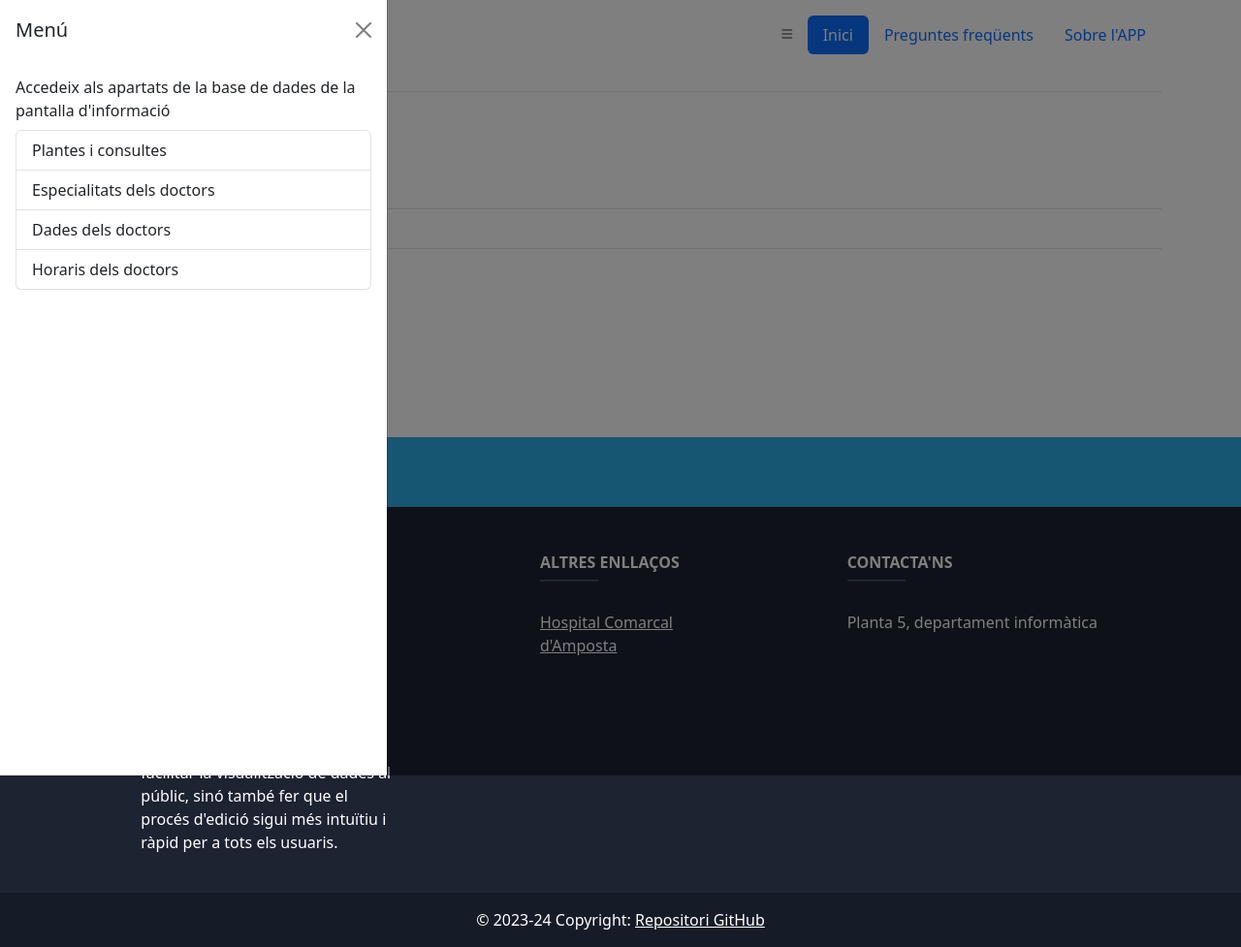
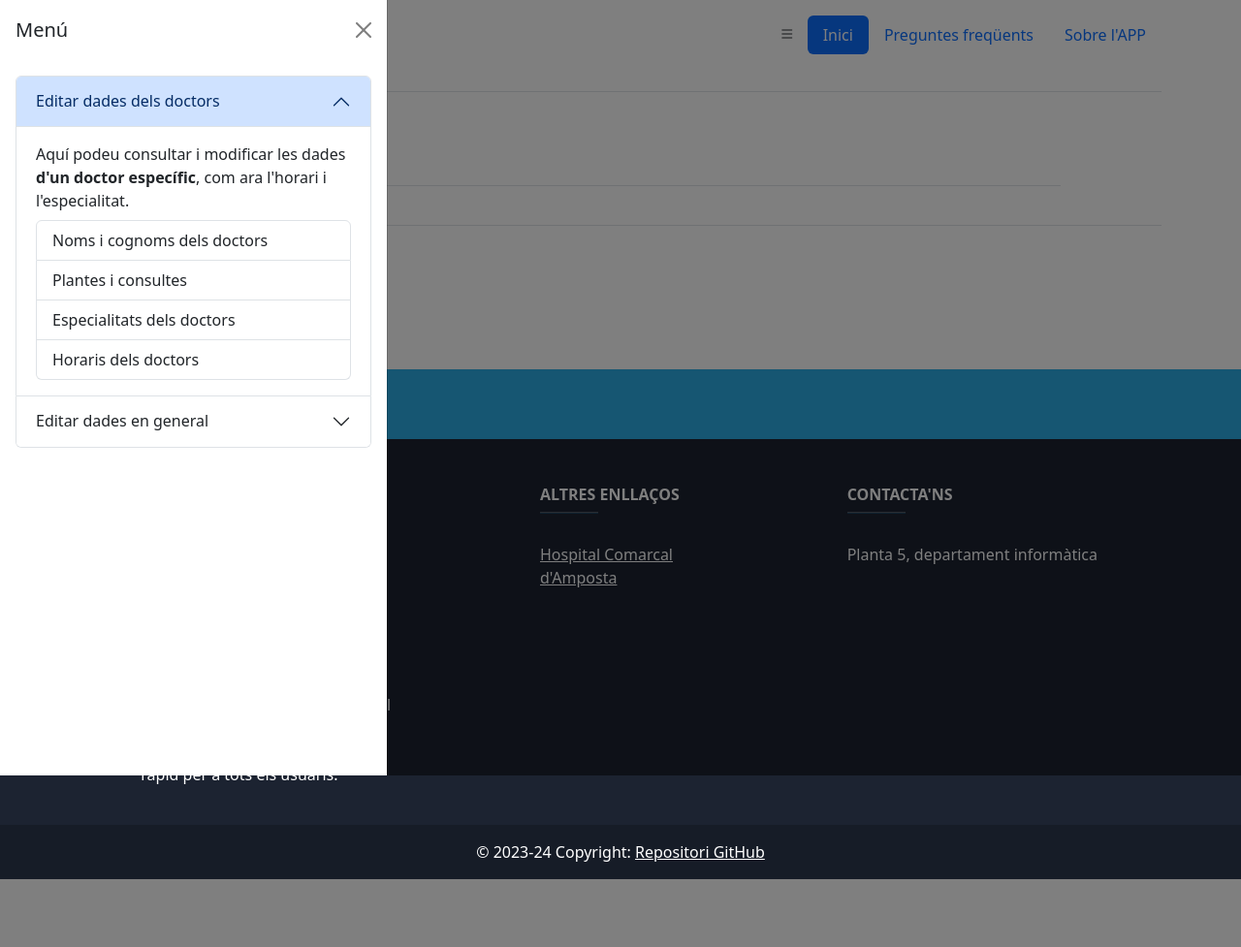
Before and after one commit to Kizumi19/2-Project_ScreenInfo, a Symfony app: template templates/speciality/show.html.twig in a window 1280 px wide, after a click that opens the changed part. Shown: the whole page at 97% size. After the commit the page ends 907 px from the top, so only its background shows below. Run offline with Twig, Linux system fonts and the light colour scheme; the template is opened without the code that fills it, so the values that code supplies are empty; some libraries are stand-ins or nearby versions.

Commit message:
Solving problems with Speciality for,

```diff
--- a/public/styles/style.css
+++ b/public/styles/style.css
@@ -22,3 +22,7 @@
 .boto-personalitzat:hover {
     background-color: #7639b0;  /* To més oscur per als fons */
 }
+.scrollable-list {
+    max-height: 200px; /* Ajusta esto según el tamaño que necesites */
+    overflow-y: auto; /* Esto habilitará el scrollbar si el contenido excede la altura máxima */
+}
--- a/templates/speciality/_delete_form.html.twig
+++ b/templates/speciality/_delete_form.html.twig
@@ -1,4 +1,4 @@
-<form method="post" action="{{ path('app_speciality_delete', {'id': speciality.id}) }}" onsubmit="return confirm('Estàs segur que vols eliminar aquest element? No es recuperarà?');">
+<form method="post" action="{{ path('app_speciality_delete', {'id': speciality.id}) }}" onsubmit="return confirm('Estàs segur que vols eliminar aquest element? No es recuperarà');">
     <input type="hidden" name="_token" value="{{ csrf_token('delete' ~ speciality.id) }}">
-    <button class="btn btn-danger mt-2">Esborra</button>
+    <button class="btn">Esborra</button>
 </form>
--- a/templates/speciality/_form.html.twig
+++ b/templates/speciality/_form.html.twig
@@ -1,4 +1,4 @@
 {{ form_start(form) }}
     {{ form_widget(form) }}
-<button class="btn btn-success">{{ button_label|default('Guardar canvis') }}</button>
+    <button class="btn btn-success">{{ button_label|default('Guardar canvis') }}</button>
 {{ form_end(form) }}
--- a/templates/speciality/edit.html.twig
+++ b/templates/speciality/edit.html.twig
@@ -1,9 +1,10 @@
 {% extends 'base.html.twig' %}
 
-{% block title %}Editar especialitat{% endblock %}
+{% block title %}Edit Speciality{% endblock %}
 
 {% block inside_body %}
-    <h1>Edita l'especialitat del doctor</h1>
+
+    <h1>Edit Speciality</h1>
 
     {{ include('speciality/_form.html.twig', {'button_label': 'Update'}) }}
 
--- a/templates/speciality/new.html.twig
+++ b/templates/speciality/new.html.twig
@@ -1,9 +1,9 @@
 {% extends 'base.html.twig' %}
 
-{% block title %}Nova especialitat{% endblock %}
+{% block title %}New Speciality{% endblock %}
 
 {% block inside_body %}
-    <h1>Crea una nova especialitat</h1>
+    <h1>Create new Speciality</h1>
 
     {{ include('speciality/_form.html.twig') }}
 
--- a/templates/speciality/show.html.twig
+++ b/templates/speciality/show.html.twig
@@ -3,32 +3,23 @@
 {% block title %}Speciality{% endblock %}
 
 {% block inside_body %}
-    <h1>Especialitat</h1>
+    <h1>Speciality</h1>
 
     <table class="table">
         <tbody>
-
-        <tr>
-            <th>Doctor</th>
-            <td>
-                {% for nameDoctor in speciality.fullNamesOfDoctors %}
-                    {{ nameDoctor }}
-                {% endfor %}
-            </td>
-        </tr>
             <tr>
-
-                <th>Tipus d'especialitat</th>
+                <td>{{ speciality.id }}</td>
+            </tr>
+            <tr>
+                <th>Tipus especialitat</th>
                 <td>{{ speciality.TypeSpeciality }}</td>
             </tr>
         </tbody>
     </table>
 
+    {{ include('speciality/_back_to_list.html.twig') }}
 
-    <a class="btn btn-primary" href="{{ path('app_speciality_edit', {'id': speciality.id}) }}">Edita </a>
+    <a href="{{ path('app_speciality_edit', {'id': speciality.id}) }}">edit</a>
 
     {{ include('speciality/_delete_form.html.twig') }}
-    {{ include('speciality/_back_to_list.html.twig') }}
-
-
 {% endblock %}
--- a/templates/subNavbarAdmin.html.twig
+++ b/templates/subNavbarAdmin.html.twig
@@ -10,17 +10,56 @@
             <button type="button" class="btn-close" data-bs-dismiss="offcanvas" aria-label="Close"></button>
         </div>
         <div class="offcanvas-body">
+            <div class="accordion" id="accordionPanelsStayOpenExample">
+                <div class="accordion-item">
+                    <h2 class="accordion-header" id="panelsStayOpen-headingOne">
+                        <button class="accordion-button" type="button" data-bs-toggle="collapse" data-bs-target="#panelsStayOpen-collapseOne" aria-expanded="true" aria-controls="panelsStayOpen-collapseOne">
+                            Editar dades dels doctors
+                        </button>
+                    </h2>
+                    <div id="panelsStayOpen-collapseOne" class="accordion-collapse collapse show" aria-labelledby="panelsStayOpen-headingOne">
+                        <div class="accordion-body">
                             <div>
-                Accedeix als apartats de la base de dades de la pantalla d'informació
+                                Aquí podeu consultar i modificar les dades <strong> d'un doctor específic</strong>, com ara l'horari i l'especialitat.
                             </div>
                             <div class="list-group mt-2">
+                                <a href="{{ path('app_doctor_index') }}" class="list-group-item list-group-item-action">Noms i cognoms dels doctors</a>
                                 <a href="{{ path('app_location_index') }}" class="list-group-item list-group-item-action" aria-current="true">
                                     Plantes i consultes
                                 </a>
                                 <a href="{{ path('app_speciality_index') }}" class="list-group-item list-group-item-action">Especialitats dels doctors</a>
-                <a href="{{ path('app_doctor_index') }}" class="list-group-item list-group-item-action">Dades dels doctors</a>
+
                                 <a href="{{ path('app_schedule_index') }}" class="list-group-item list-group-item-action">Horaris dels doctors</a>
                             </div>
                         </div>
                     </div>
+                </div>
+                <div class="accordion-item">
+                    <h2 class="accordion-header" id="panelsStayOpen-headingTwo">
+                        <button class="accordion-button collapsed" type="button" data-bs-toggle="collapse" data-bs-target="#panelsStayOpen-collapseTwo" aria-expanded="false" aria-controls="panelsStayOpen-collapseTwo">
+                            Editar dades en general
+                        </button>
+                    </h2>
+                    <div id="panelsStayOpen-collapseTwo" class="accordion-collapse collapse" aria-labelledby="panelsStayOpen-headingTwo">
+                        <div class="accordion-body scrollable-list">
+                            <p>En aquesta secció, podreu canviar i actualitzar les dades que s'apliquen <strong>a tots els doctors</strong>.</p>
+
+                            <p>Aquestes modificacions són generals i no s'enfoquen en un doctor individual com a la secció anterior.</p>
+                        </div>
+                        <div class="list-group mt-2">
+                            <a href="{{ path('app_doctor_index') }}" class="list-group-item list-group-item-action">Noms i cognoms dels doctors</a>
+                            <a href="{{ path('app_location_index') }}" class="list-group-item list-group-item-action" aria-current="true">
+                                Plantes i consultes
+                            </a>
+                            <a href="{{ path('app_speciality_index') }}" class="list-group-item list-group-item-action">Especialitats dels doctors</a>
+
+                            <a href="{{ path('app_schedule_index') }}" class="list-group-item list-group-item-action">Horaris dels doctors</a>
+                        </div>
+                    </div>
+                </div>
+            </div>
+    </div>
+
+
+
 {% endblock %}
```
Also changed, not shown: home/julia/ProjecteDefinitiu/V2/2-Project_ScreenInfo/templates/speciality/doctor_speciality_new.html.twig (deleted, +0 -12 lines), src/Controller/SpecialityController.php (+5 -8 lines), src/Form/GeneralSpecialityType.php (added, +25 -0 lines), src/Form/Speciality1Type.php (added, +35 -0 lines), templates/admin/index.html.twig (+22 -1 lines), templates/speciality/index.html.twig (+8 -9 lines), 1 other file. Lines whose indentation alone changed are shown as unchanged.
